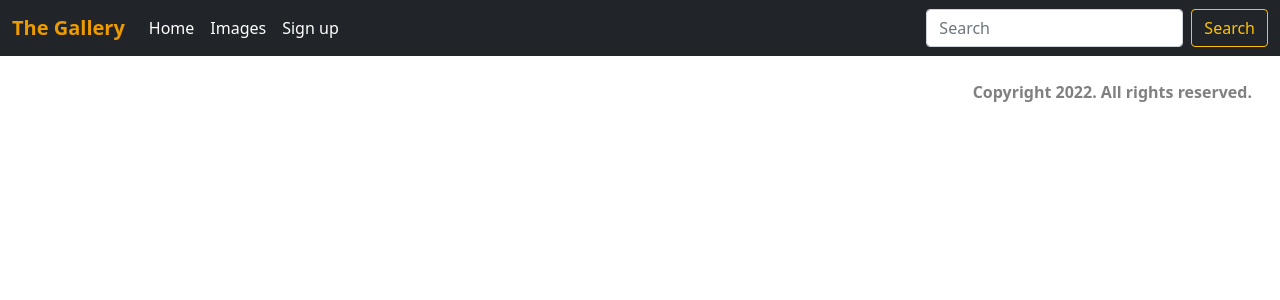
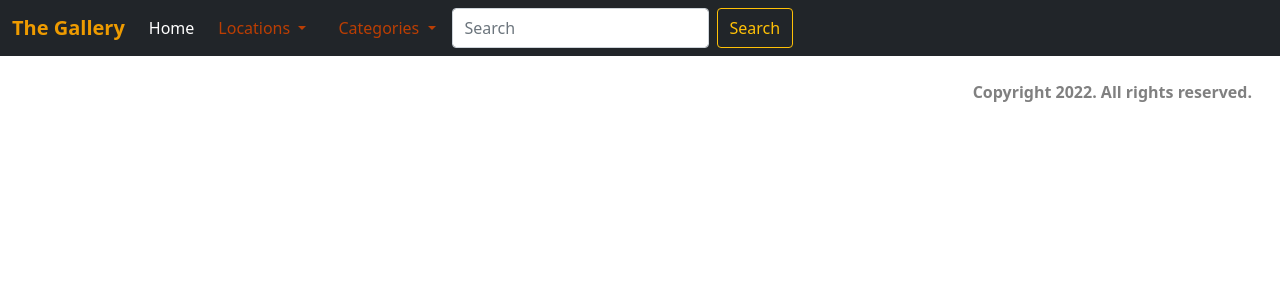
Before and after one commit to mwikalikyalo/photo-django, a Django app: template image/templates/base.html in a window 1280 px wide. Shown: the top 300 px of the page. Run offline with Django 4.2, Linux system fonts and the light colour scheme; the template is opened without the code that fills it: values that come from a table or form of the project are taken from there, others are empty; tables that the repository leaves empty hold one stand-in row (values such as "Sample post"); some libraries are stand-ins or nearby versions.

Commit message:
Add the location dropdown

```diff
--- a/image/templates/includes/navbar.html
+++ b/image/templates/includes/navbar.html
@@ -19,13 +19,38 @@
           <li class="nav-item">
             <a class="nav-link active" aria-current="page" href="#" style="color: white;">Home</a>
           </li>
-          <li class="nav-item">
-            <a class="nav-link" href="#" style="color:white;">Images</a>
-          </li>
-          <li class="nav-item">
-            <a class="nav-link" href="#" style="color:white;">Sign up</a>
-          </li>
-        </ul>
+          <li class="nav-item px-2 dropdown">
+            <a class="nav-link dropdown-toggle" href="#" id="navbarDarkDropdownMenuLink" role="button"
+                data-bs-toggle="dropdown" aria-expanded="false" style="color: #bb3e03;">
+                Locations
+            </a>
+            <ul class="dropdown-menu dropdown-menu-dark" aria-labelledby="navbarDarkDropdownMenuLink">
+                {% for location in locations %}
+                <li>
+                    <a class="dropdown-item" href="{% url 'location'  location_slug=location.slug %}" style="color: #ee9b00;">{{location}}</a>
+                </li>
+                {% endfor %}
+                {% if locations.count == 0 %}
+                <p class="text-center">No locations added</p>
+                {% endif %}
+            </ul>
+        </li>
+        <li class="nav-item px-2 dropdown">
+            <a class="nav-link dropdown-toggle" href="#" id="navbarDarkDropdownMenuLink1" role="button"
+                data-bs-toggle="dropdown" aria-expanded="false" style="color: #bb3e03;">
+                Categories
+            </a>
+            <ul class="dropdown-menu dropdown-menu-dark" aria-labelledby="navbarDarkDropdownMenuLink1">
+                {% for category in categories %}
+                <li>
+                    <a class="dropdown-item" href="{% url 'category'  category_slug=category.slug %}">{{category}}</a>
+                </li>
+                {% endfor %}
+                {% if categories.count == 0 %}
+                <p class="text-center">No categories yet</p>
+                {% endif %}
+            </ul>
+        </li>
         <form class="d-flex">
           <input class="form-control me-2" type="search" placeholder="Search" aria-label="Search">
           <button class="btn btn-outline-warning" type="submit">Search</button>
--- a/image/urls.py
+++ b/image/urls.py
@@ -5,7 +5,8 @@ from django.conf import settings
 
 urlpatterns=[
    #............
+   path('', views.index, name="index"),
+   path('category/<slug:category_slug>', views.category, name='category'),
+   path('location/<slug:location_slug>', views.location, name='location'),
    path('search', views.search_images, name='search_images'),
-] + static (settings.MEDIA_URL, document_root=settings.MEDIA_ROOT)
-if settings.DEBUG:
-   urlpatterns+= static(settings.STATIC_URL, document_root = settings.STATIC_ROOT)
+]
```
Also changed, not shown: image/views.py (+10 -0 lines).
